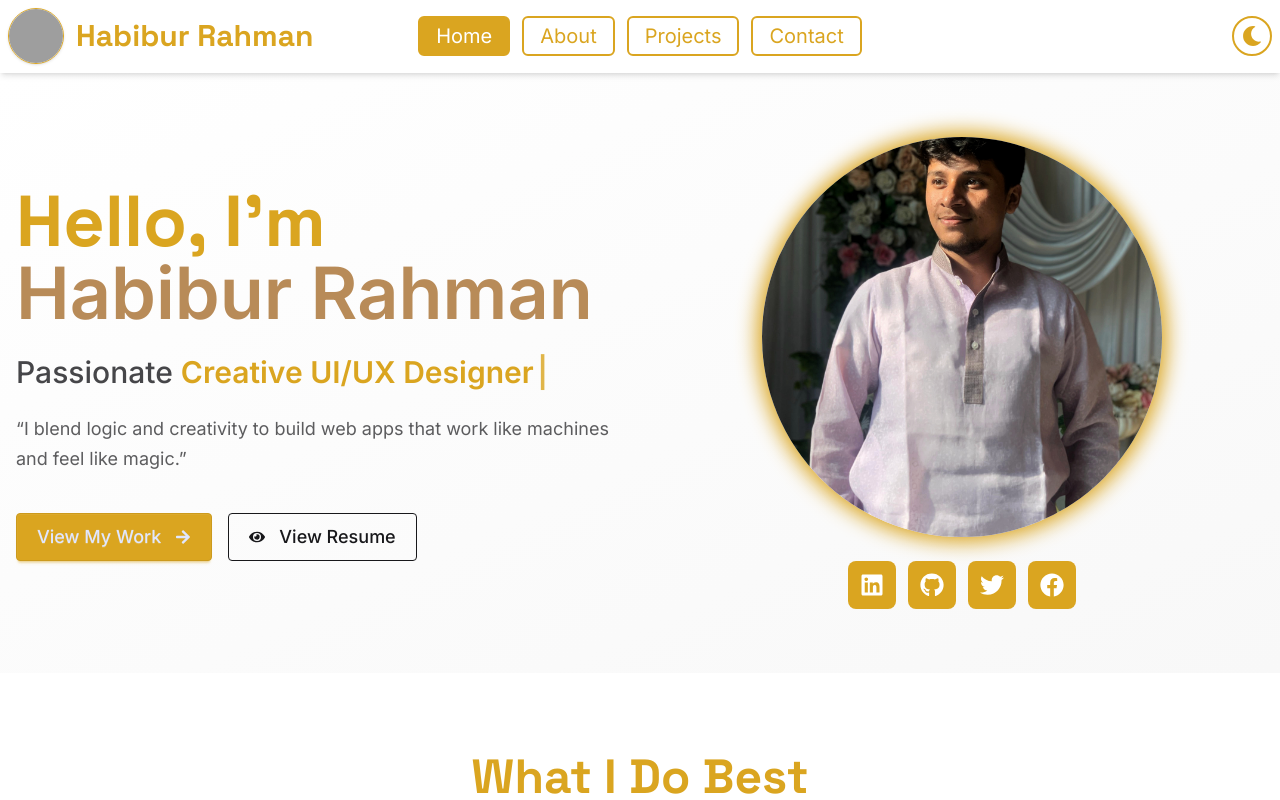
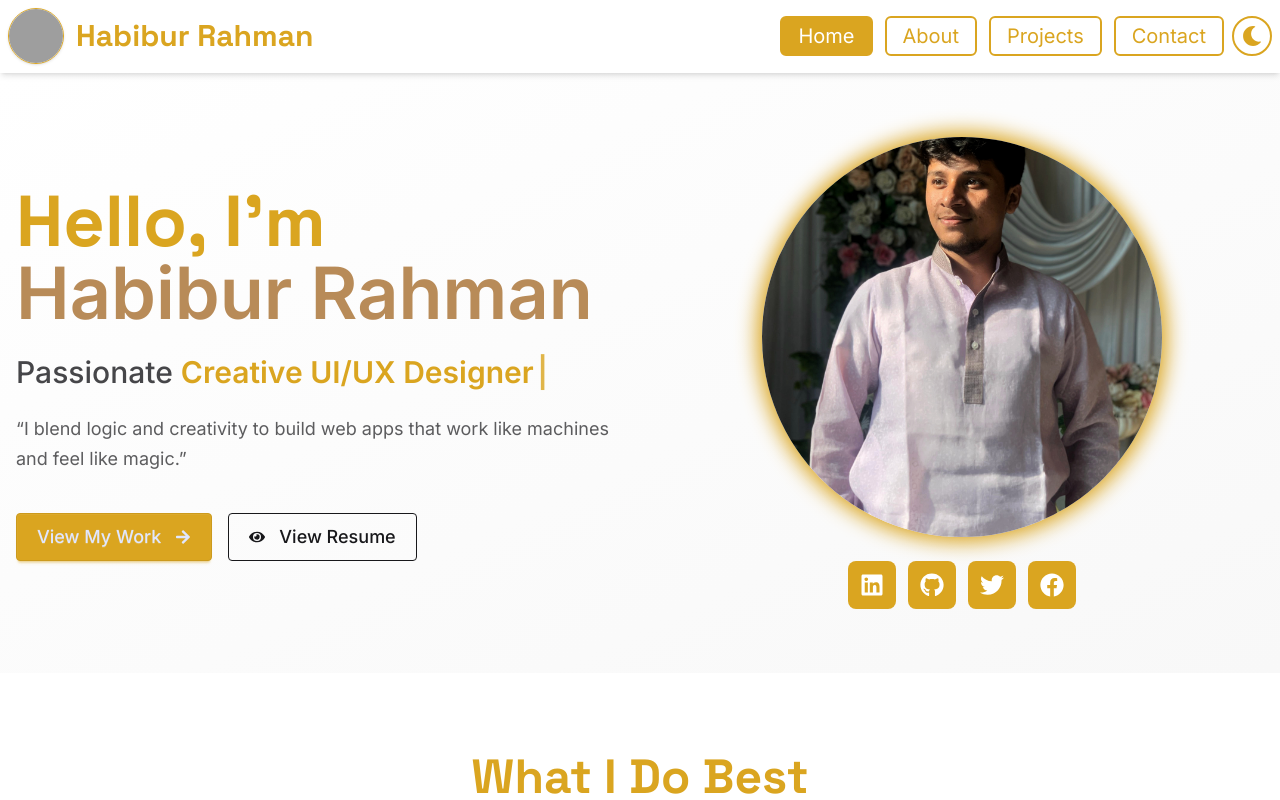
Before and after one commit to HabiburRahmanZihad/Habibur-Rahman-Zihad-Web, a React (Vite) app: page / in a window 1280 px wide. Shown: the top 800 px of the page. Built offline with nearby package versions, Linux system fonts and the light colour scheme; grey boxes are pictures that could not be loaded.

Commit message:
Update Navbar

```diff
--- a/src/Components/Navbar/Navbar.jsx
+++ b/src/Components/Navbar/Navbar.jsx
@@ -43,17 +43,20 @@ const Navbar = () => {
             </div>
 
             {/* Center - Desktop Navigation Links */}
-            <div className="navbar-center hidden lg:flex">
-                <div className="flex gap-3">
-                    <NavLink to="/" className={navLinkClass}>Home</NavLink>
-                    <NavLink to="/about" className={navLinkClass}>About</NavLink>
-                    <NavLink to="/projects" className={navLinkClass}>Projects</NavLink>
-                    <NavLink to="/contact" className={navLinkClass}>Contact</NavLink>
-                </div>
-            </div>
+
 
             {/* Right - Theme Toggle & Mobile Menu Button */}
             <div className="navbar-end flex items-center gap-2">
+                <div className="hidden lg:flex">
+                    <div className="flex gap-3">
+                        <NavLink to="/" className={navLinkClass}>Home</NavLink>
+                        <NavLink to="/about" className={navLinkClass}>About</NavLink>
+                        <NavLink to="/projects" className={navLinkClass}>Projects</NavLink>
+                        <NavLink to="/contact" className={navLinkClass}>Contact</NavLink>
+                    </div>
+                </div>
+
+
                 {/* Theme Button */}
                 <button
                     onClick={toggleTheme}
```
